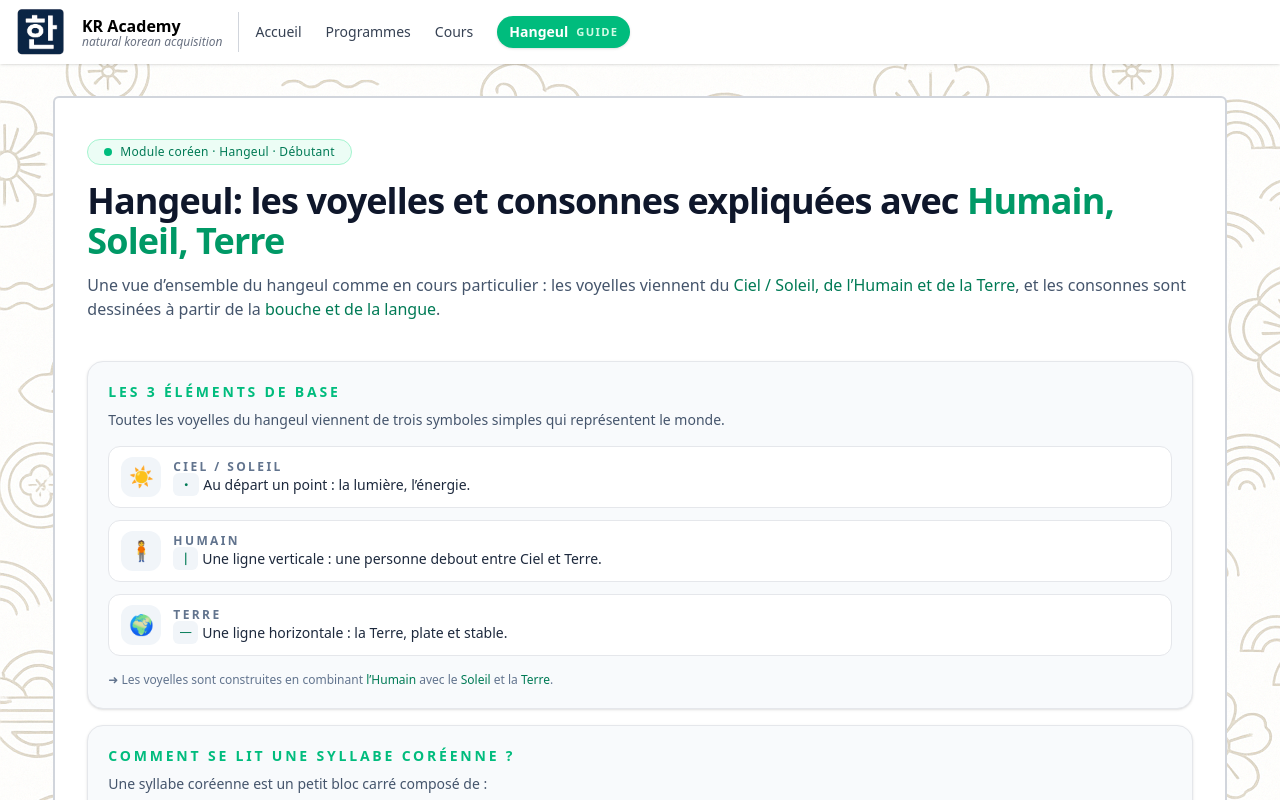
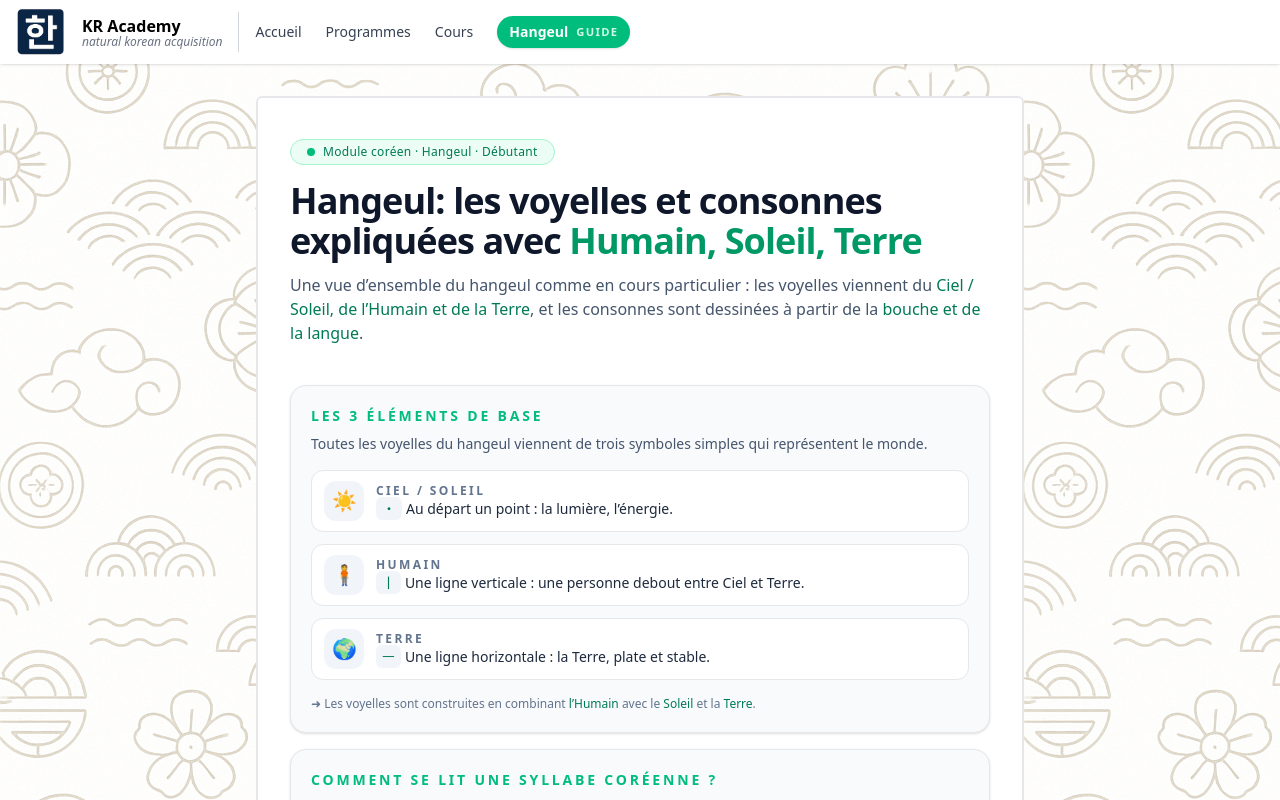
Before and after one commit to LaurentGourouvin/KR-NKAcademy, a Next.js app: page /hangeul in a window 1280 px wide. Shown: the top 800 px of the page. Built offline with nearby package versions, Linux system fonts and the light colour scheme.

Commit message:
fix hangeul page responsive

```diff
--- a/app/hangeul/page.tsx
+++ b/app/hangeul/page.tsx
@@ -78,7 +78,7 @@ export default function HangeulPage() {
     ];
 
     return (
-        <main className="mx-auto flex w-full max-w-11/12 md:3/5 flex-col gap-10 px-4 pb-16 pt-10 mb-8 md:px-8 bg-white border-2 border-gray-300 rounded-md">
+        <main className="mx-auto flex max-w-11/12 md:w-3/5 flex-col gap-10 px-4 pb-16 pt-10 mb-8 md:px-8 bg-white border-2 border-gray-200 rounded-md">
             {/* Header */}
             <header className="space-y-4">
                 <div className="inline-flex items-center gap-2 rounded-full border border-emerald-200 bg-emerald-50 px-4 py-1 text-xs font-medium tracking-wide text-emerald-700">
--- a/components/coursePlayer/ChunkScreen.tsx
+++ b/components/coursePlayer/ChunkScreen.tsx
@@ -41,7 +41,8 @@ export default function ChunkScreen({ chunks, sentences }: ChunkScreenProps) {
 
                                     <div>
                                         <p className="text-[11px] uppercase text-emerald-600 font-semibold tracking-wide">Audio</p>
-                                        <p className="text-gray-700">{sentence.audio}</p>
+                                        {/* <p className="text-gray-700">{sentence.audio}</p> */}
+                                        <p className="inline-block px-1.5 py-0.5 text-[11px] text-gray-600 bg-gray-100 border border-gray-200 rounded">Disponible bientôt</p>
                                     </div>
                                 </div>
                             );
@@ -83,7 +84,12 @@ export default function ChunkScreen({ chunks, sentences }: ChunkScreenProps) {
                                             <td className="border border-emerald-100 px-3 py-2 text-gray-900">{sentence.kr}</td>
                                             <td className="border border-emerald-100 px-3 py-2 text-gray-900">{sentence.rom}</td>
                                             <td className="border border-emerald-100 px-3 py-2 text-gray-700">{sentence.fr}</td>
-                                            <td className="border border-emerald-100 px-3 py-2 text-gray-700">{sentence.audio}</td>
+                                            <td className="border border-emerald-100 px-3 py-2 text-gray-700 text-center">
+                                                <span className="inline-block px-1.5 py-0.5 text-[11px] text-gray-600 bg-gray-100 border border-gray-200 rounded">
+                                                    Disponible bientôt.
+                                                </span>
+                                            </td>
+                                            {/* <td className="border border-emerald-100 px-3 py-2 text-gray-700">{sentence.audio}</td> */}
                                         </tr>
                                     );
                                 })}
```
